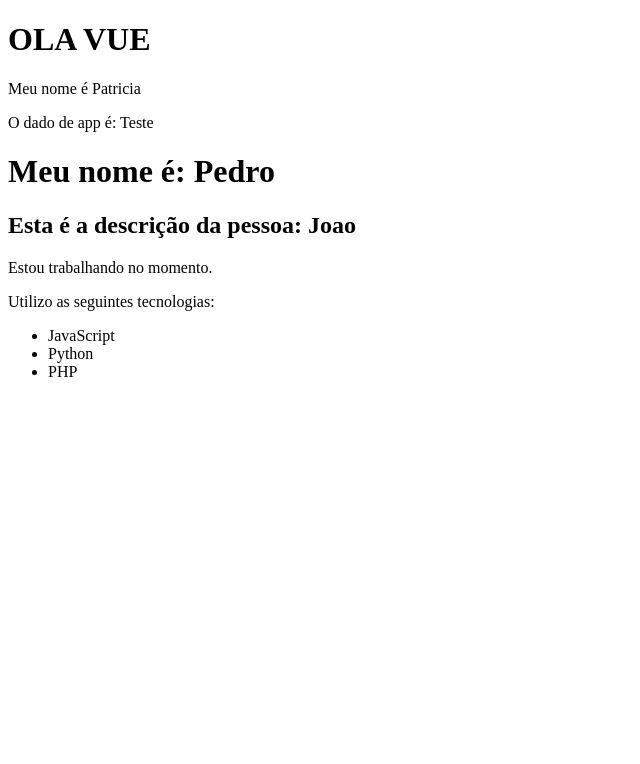
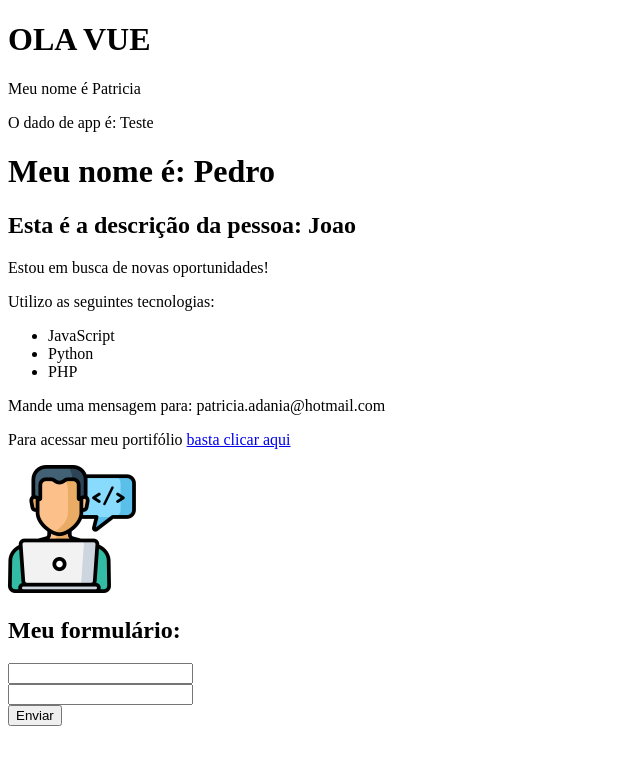
Before and after one commit to patriciadania/Vue-Project, a Vue app: page / in a window 1280 px wide. Shown: the top 764 px of the page, without its empty margins (0-640 px from the left). Built offline with nearby package versions, Linux system fonts and the light colour scheme.

Commit message:
Argumentos

```diff
--- /dev/null
+++ b/src/components/Form.vue
@@ -0,0 +1,28 @@
+<template>
+    <h2> Meu formulário: </h2>
+      <form action=" ">
+        <div>
+        <InputText/>
+    </div>
+<div>
+        <InputText/>
+    </div>
+<div>
+        <Submit/>
+    </div>
+
+        </form>
+
+</template>
+<script>
+import InputText from './form/InputText.vue';
+import Submit from './form/Submit.vue';
+
+export default{
+    name: "Form",
+    components: {
+        InputText,
+        Submit
+    }
+}
+</script>
--- a/src/components/Info.vue
+++ b/src/components/Info.vue
@@ -1,18 +1,34 @@
 <template>
     <div>
-        <p>Estou trabalhando no momento.</p>
+        <p v-if="esta_trabalhando">Estou trabalhando no momento.</p>
+        <p v-else>Estou em busca de novas oportunidades!</p>
         <p>Utilizo as seguintes tecnologias: </p>
         <ul>
         <li>JavaScript</li>
         <li>Python</li>
         <li>PHP</li>
     </ul>
-    </div>
+    <p v-show="mostrar_email">Mande uma mensagem para: {{ email }}</p>
+    <p>Para acessar meu portifólio <a v-bind:href="meu_link" target="_blank">basta clicar aqui</a></p>
+<Picture/>
+</div>
 </template>
 <script>
+import Picture from './Picture.vue';
+
 export default{
     name: "Info",
-
+    components: {
+        Picture
+    },
+    data(){
+        return{
+            esta_trabalhando: false,
+            mostrar_email: true,
+            email: "patricia.adania@hotmail.com",
+            meu_link:"https://google.com"
+        }
+    }
 }
 
 </script>
--- a/src/components/Pessoa.vue
+++ b/src/components/Pessoa.vue
@@ -2,16 +2,19 @@
 <div>
     <h2> Esta é a descrição da pessoa: {{ nome }} </h2>
     <Info/>
+    <Form/>
 
 </div>
 </template>
 <script>
 import Info from './Info.vue';
+import Form from './Form.vue';
 
 export default{
     name: "Pessoa",
     components: {
-        Info
+        Info,
+        Form
     },
     data() {
         return {
--- /dev/null
+++ b/src/components/Picture.vue
@@ -0,0 +1,14 @@
+<template>
+    <img :src="avatar" :alt="descricao">
+  </template>
+  <script>
+  export default {
+    name: 'Picture',
+    data() {
+      return {
+        avatar: "/img/avatar.png",
+        descricao: "Matheus Battisti"
+      }
+    }
+  }
+  </script>
--- /dev/null
+++ b/src/components/form/InputText.vue
@@ -0,0 +1,8 @@
+<template>
+      <input type="text">
+</template>
+<script>
+export default{
+    name: "InputText",
+}
+</script>
--- /dev/null
+++ b/src/components/form/Submit.vue
@@ -0,0 +1,9 @@
+<template>
+      <input type="submit" value="Enviar">
+</template>
+<script>
+export default{
+  name: "Submit",
+
+}
+</script>
```
Also changed, not shown: public/img/avatar.png (added).
